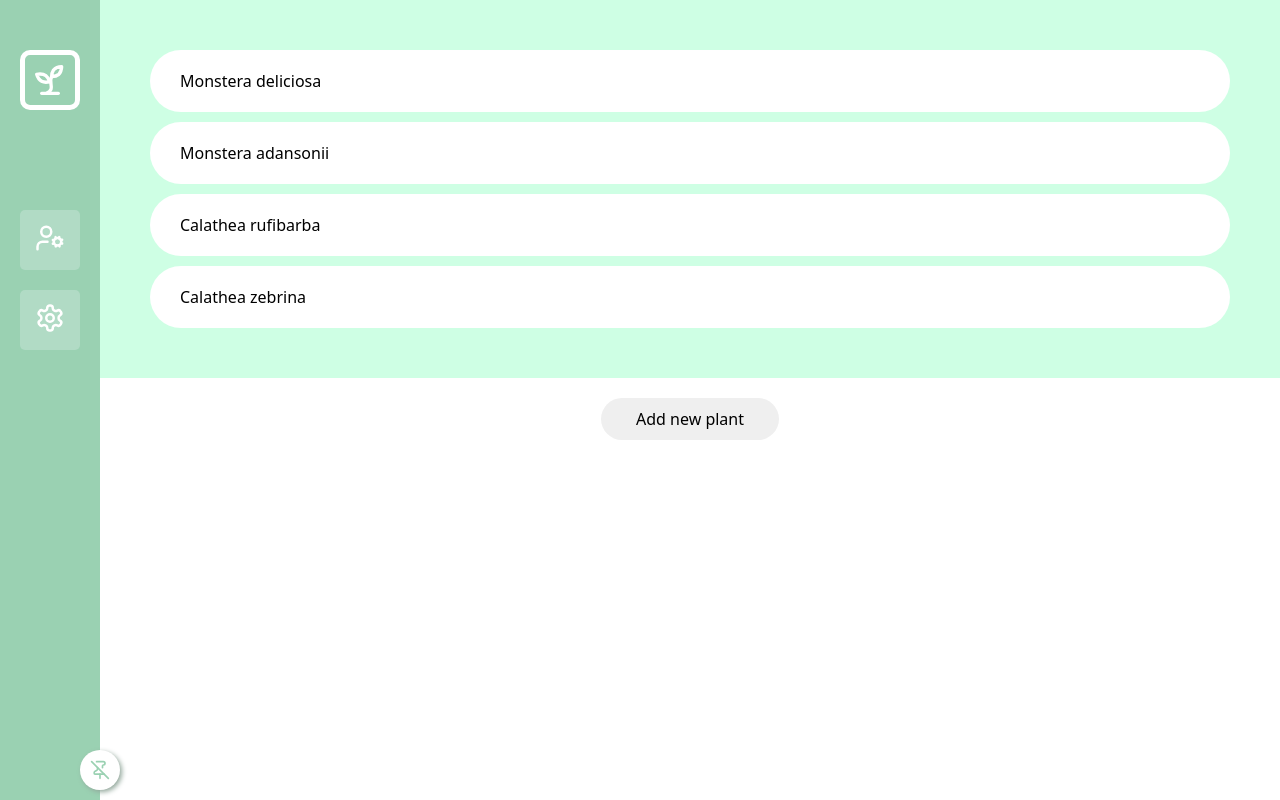
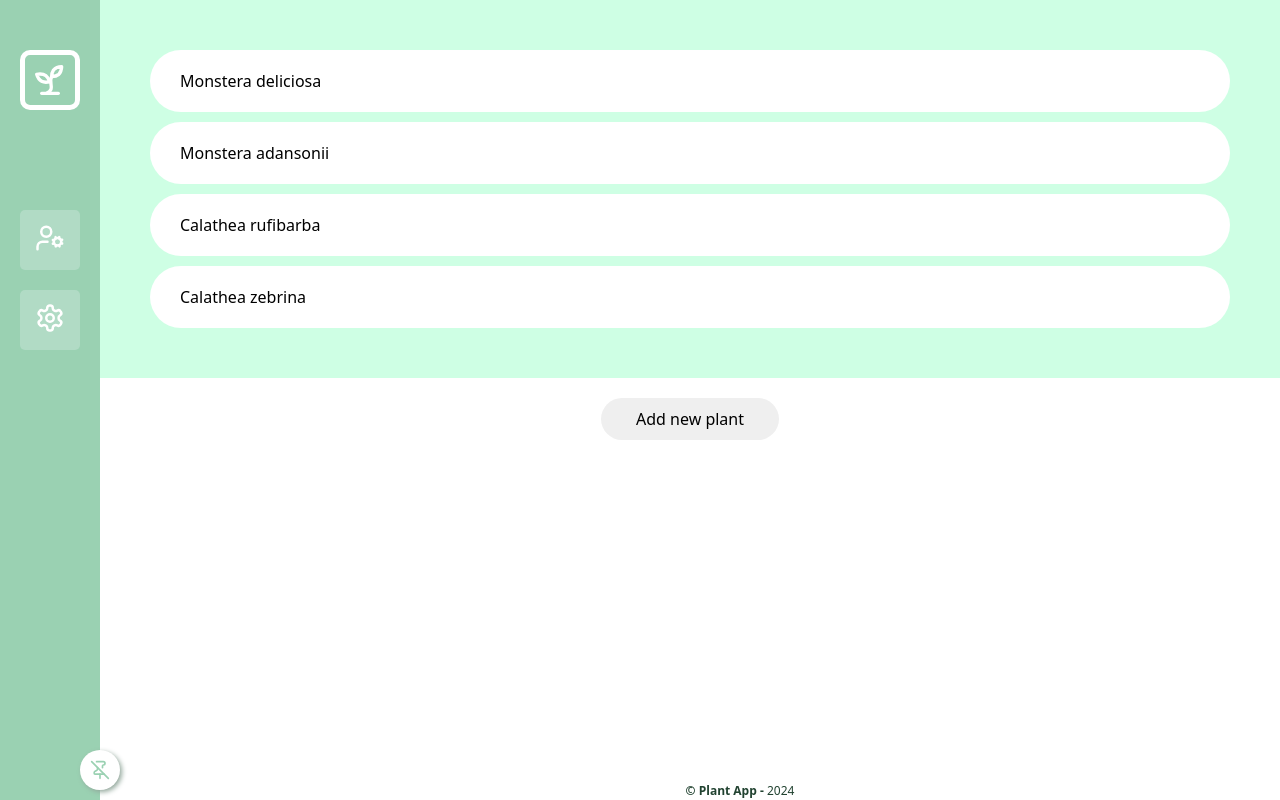
Before and after one commit to ngoosen/gardening-app, a Next.js app: page /admin in a window 1280 px wide. Built offline with nearby package versions, Linux system fonts and the light colour scheme.

Commit message:
feat: add footer

```diff
--- /dev/null
+++ b/app/components/Footer.tsx
@@ -0,0 +1,13 @@
+import styles from "@/style/components/Footer.module.scss";
+import dayjs from "dayjs";
+import Link from "next/link";
+
+export default function Footer(): JSX.Element {
+  return (
+    <footer className={styles.main}>
+      <p>
+        © <Link href="https://github.com/ngoosen/gardening-app-front">Plant App</Link> - <span>{dayjs().format("YYYY")}</span>
+      </p>
+    </footer>
+  );
+}
--- a/app/layout.tsx
+++ b/app/layout.tsx
@@ -3,6 +3,7 @@ import type { Metadata } from "next";
 import "./globals.css";
 
 import SideNavigation from "./components/sideNav/SideNavigation";
+import Footer from "./components/Footer";
 
 export const metadata: Metadata = {
   title: "Plant App",
@@ -20,6 +21,7 @@ export default function RootLayout({
         <div className="page_main">
           <SideNavigation />
           <main>
+            <Footer />
             {children}
           </main>
         </div>
--- /dev/null
+++ b/style/components/Footer.module.scss
@@ -0,0 +1,35 @@
+@import "../variables";
+
+.main {
+  position: fixed;
+  bottom: 0;
+
+  display: flex;
+  justify-content: center;
+  align-items: center;
+
+  width: 100%;
+  height: 20px;
+
+  p,
+  span,
+  a {
+    text-decoration: none;
+    color: $dark_green;
+    font-size: 12px;
+  }
+
+  p {
+    font-weight: bold;
+
+    span {
+      font-weight: normal;
+    }
+  }
+
+  a:hover {
+    cursor: pointer;
+    text-decoration: underline;
+    color: $secondary_green;
+  }
+}
--- a/style/components/sideNav/SideNavigation.module.scss
+++ b/style/components/sideNav/SideNavigation.module.scss
@@ -4,6 +4,7 @@
   position: sticky;
   top: 0;
   left: 0;
+  z-index: 1;
 
   display: flex;
   flex-direction: column;
```
